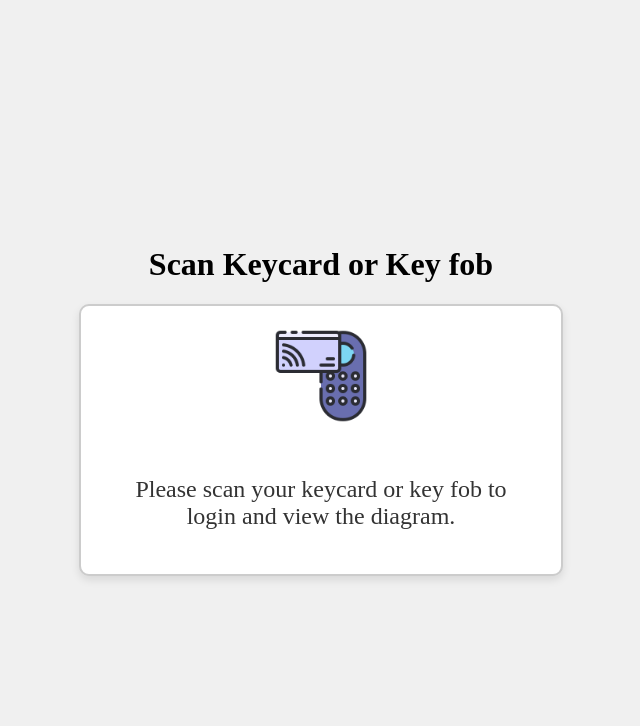
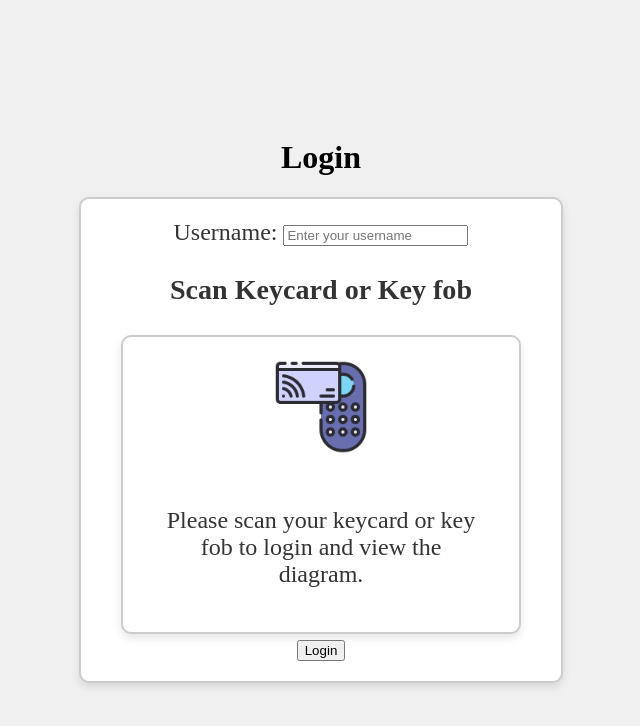
Before and after one commit to Akselfab2003/IoT3, a FastAPI app: template Services/Webserver/templates/index.html in a window 1280 px wide. Shown: the top 726 px of the page, without its empty margins (319-959 px from the left). Run offline with FastAPI, Linux system fonts and the light colour scheme; the template is opened without the code that fills it, so the values that code supplies are empty; parts of the project's set-up code (start-up, migrations or seed data) failed here and were passed over.

Commit message:
Implement login form with keycard validation and success/error messaging

```diff
--- a/Services/Webserver/static/styles.css
+++ b/Services/Webserver/static/styles.css
@@ -19,6 +19,16 @@ body {
     font-size: 1.5rem; /* Increase font size for readability */
     color: #333333; /* Dark gray text color */
     max-width: 400px; /* Limit the width of the box */
+}
+.scan-error{
+    color: red;
+    font-size: 1rem;
+    margin-top: 10px;
+}
+.scan-success{
+    color: green;
+    font-size: 1rem;
+    margin-top: 10px;
 }
 
 .scan-icon {
--- a/Services/Webserver/templates/index.html
+++ b/Services/Webserver/templates/index.html
@@ -3,14 +3,103 @@
 <head>
     <meta charset="UTF-8">
     <meta name="viewport" content="width=device-width, initial-scale=1.0">
-    <title>Home</title>
-    <link rel="stylesheet" href="../static/styles.css"/> <!-- Corrected stylesheet link -->
+    <title>Login</title>
+    <link rel="stylesheet" href="../static/styles.css"/>
 </head>
 <body>
-    <h1>Scan Keycard or Key fob{{PeopleCount}}</h1>
-    <div class="login-box">
-        <img src="../static/scan-icon.png" alt="Scan Icon" class="scan-icon">
-        <p>Please scan your keycard or key fob to login and view the diagram.</p>
-    </div>
+    <h1>Login</h1>
+    <form id="loginForm" class="login-box" method="POST">
+        <label for="username">Username:</label>
+        <input type="text" id="username" name="username" placeholder="Enter your username" required>
+        <br>
+        <h3>Scan Keycard or Key fob</h3>
+        <div class="login-box">
+            <img src="../static/scan-icon.png" alt="Scan Icon" class="scan-icon">
+            <p id="scan-message">Please scan your keycard or key fob to login and view the diagram.</p>
+        </div>
+        <input type="hidden" id="keycard-id" name="keycard-id">
+        <button type="submit">Login</button>
+    </form>
+
+    <script>
+        // Handle login form submission
+        async function handleLogin(event) {
+            event.preventDefault();
+
+            const usernameInput = document.getElementById('username');
+            const scanMessageEl = document.getElementById('scan-message');
+            const keycardIdInput = document.getElementById('keycard-id');
+
+            try {
+                // Validate username
+                const usernameResponse = await fetch('/validate-username', {
+                    method: 'POST',
+                    headers: {
+                        'Content-Type': 'application/json',
+                    },
+                    body: JSON.stringify({ username: usernameInput.value })
+                });
+
+                if (!usernameResponse.ok) {
+                    scanMessageEl.textContent = 'Invalid username';
+                    scanMessageEl.classList.add('scan-error');
+                    return;
+                }
+
+                // Validate keycard
+                const keycardResponse = await fetch('/validate-keycard', {
+                    method: 'POST',
+                    headers: {
+                        'Content-Type': 'application/json',
+                    },
+                    body: JSON.stringify({
+                        username: usernameInput.value,
+                        keycardId: keycardIdInput.value
+                    })
+                });
+
+                if (keycardResponse.ok) {
+                    // Successful login
+                    scanMessageEl.textContent = 'Successfully scanned card';
+                    scanMessageEl.classList.remove('scan-error');
+                    scanMessageEl.classList.add('scan-success');
+
+                    // Redirect or perform login action
+                    window.location.href = '/viewPage';
+                } else {
+                    // Keycard validation failed
+                    scanMessageEl.textContent = 'Invalid keycard';
+                    scanMessageEl.classList.remove('scan-success');
+                    scanMessageEl.classList.add('scan-error');
+                }
+            } catch (error) {
+                console.error('Login error:', error);
+                scanMessageEl.textContent = 'Login failed. Please try again.';
+                scanMessageEl.classList.add('scan-error');
+            }
+        }
+
+        // Add event listener to form
+        document.getElementById('loginForm').addEventListener('submit', handleLogin);
+    </script>
 </body>
 </html>
+<!--python code:
+@app.route('/validate-username', methods=['POST'])
+def validate_username():
+    data = request.json
+    username = data.get('username')
+    # Check if username exists in database
+    user = User.query.filter_by(username=username).first()
+    return jsonify(exists=bool(user)), 200 if user else 404
+
+@app.route('/validate-keycard', methods=['POST'])
+def validate_keycard():
+    data = request.json
+    username = data.get('username')
+    keycard_id = data.get('keycardId')
+
+    # Validate keycard matches user's keycard in database
+    user = User.query.filter_by(username=username, keycard=keycard_id).first()
+    return jsonify(valid=bool(user)), 200 if user else 404
+-->
```
